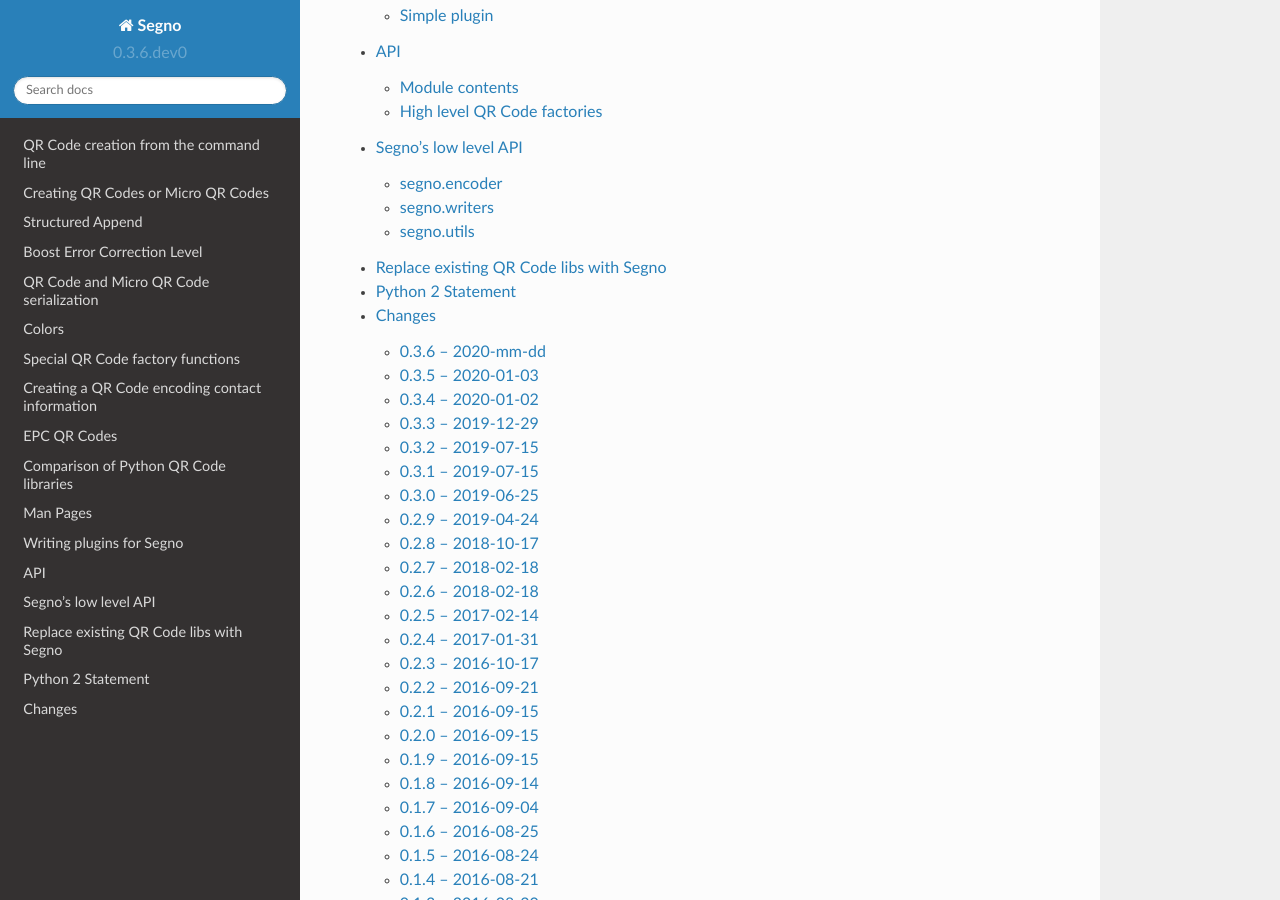
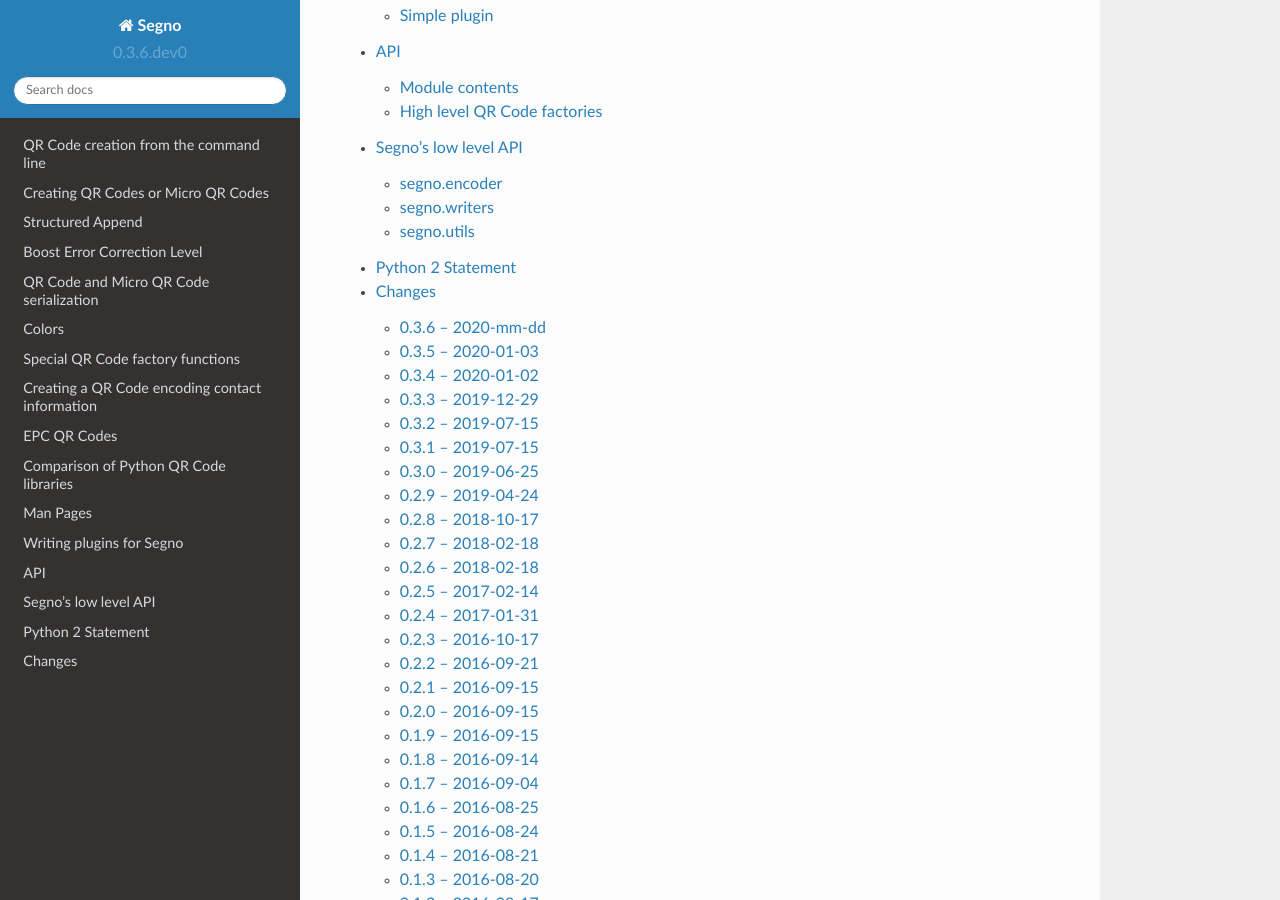
Before and after one commit to heuer/segno, a Sphinx documentation site: the page built from docs/index.rst, in a window 1280 px wide and 900 px high, scrolled down 1754 px. Built offline with Sphinx 7.4.7 and the Read the Docs theme 2.0.0, drawn with Linux system fonts in a browser that asks for light colours; the version number is read from the project's files by our own code.

Commit message:
Removed page about replacing libs

```diff
--- a/docs/index.rst
+++ b/docs/index.rst
@@ -26,7 +26,6 @@
     plugins
     api
     api-low-level
-    replace-qrcode-libs
     python2
     changes
 
--- a/docs/replace-qrcode-libs.rst
+++ /dev/null
@@ -1,11 +0,0 @@
-Replace existing QR Code libs with Segno
-========================================
-
-The sub-project `Segno Mimos`_ provides APIs which are usable to replace
-common Python QR Code libs like `PyQRCode`_ and `qrcode`_ with Segno while
-keeping the API of the replaced libs.
-
-
-.. _Segno Mimos: https://pypi.org/project/segno-mimos/
-.. _qrcode: https://pypi.org/project/qrcode/
-.. _PyQRCode: https://pypi.org/project/PyQRCode/
```
